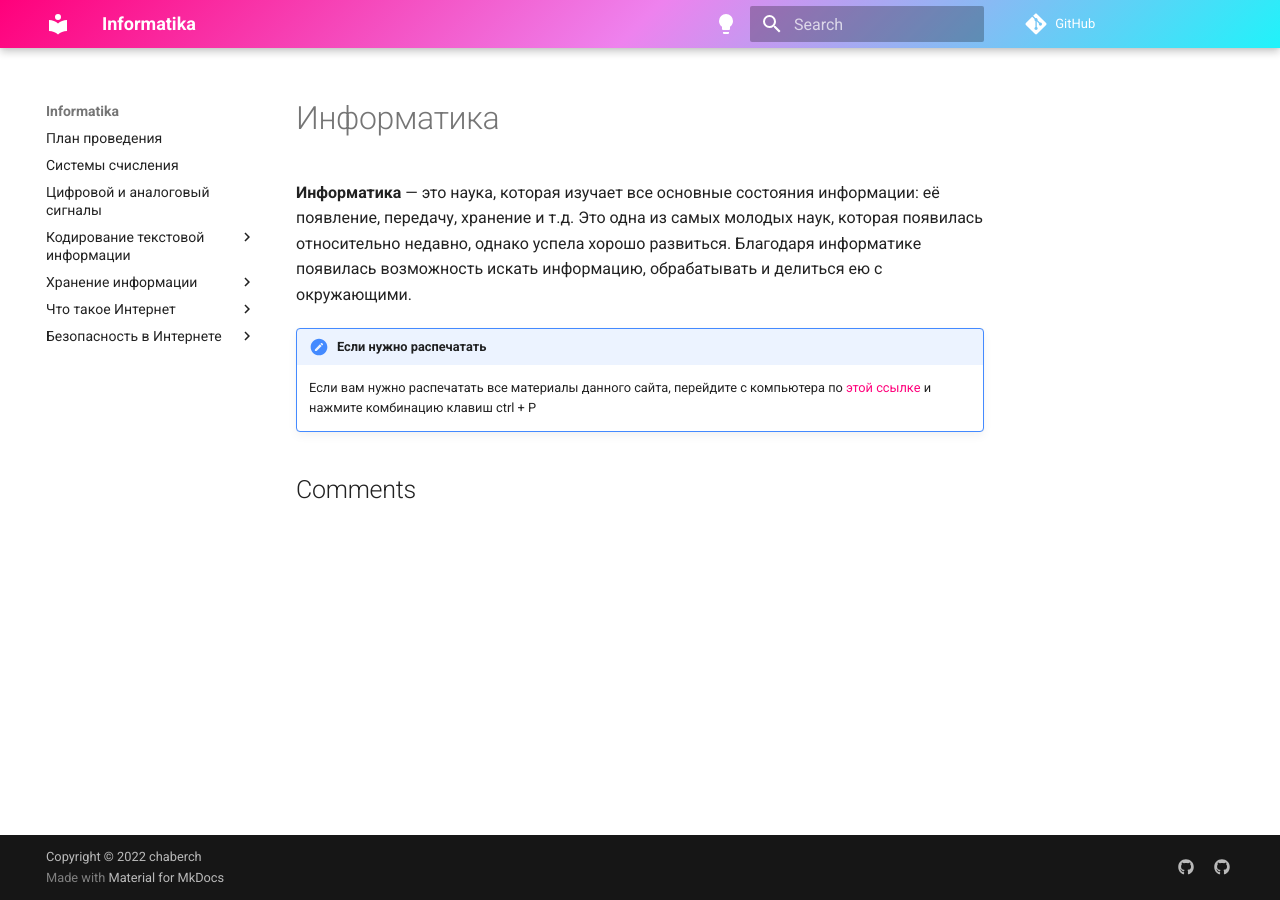
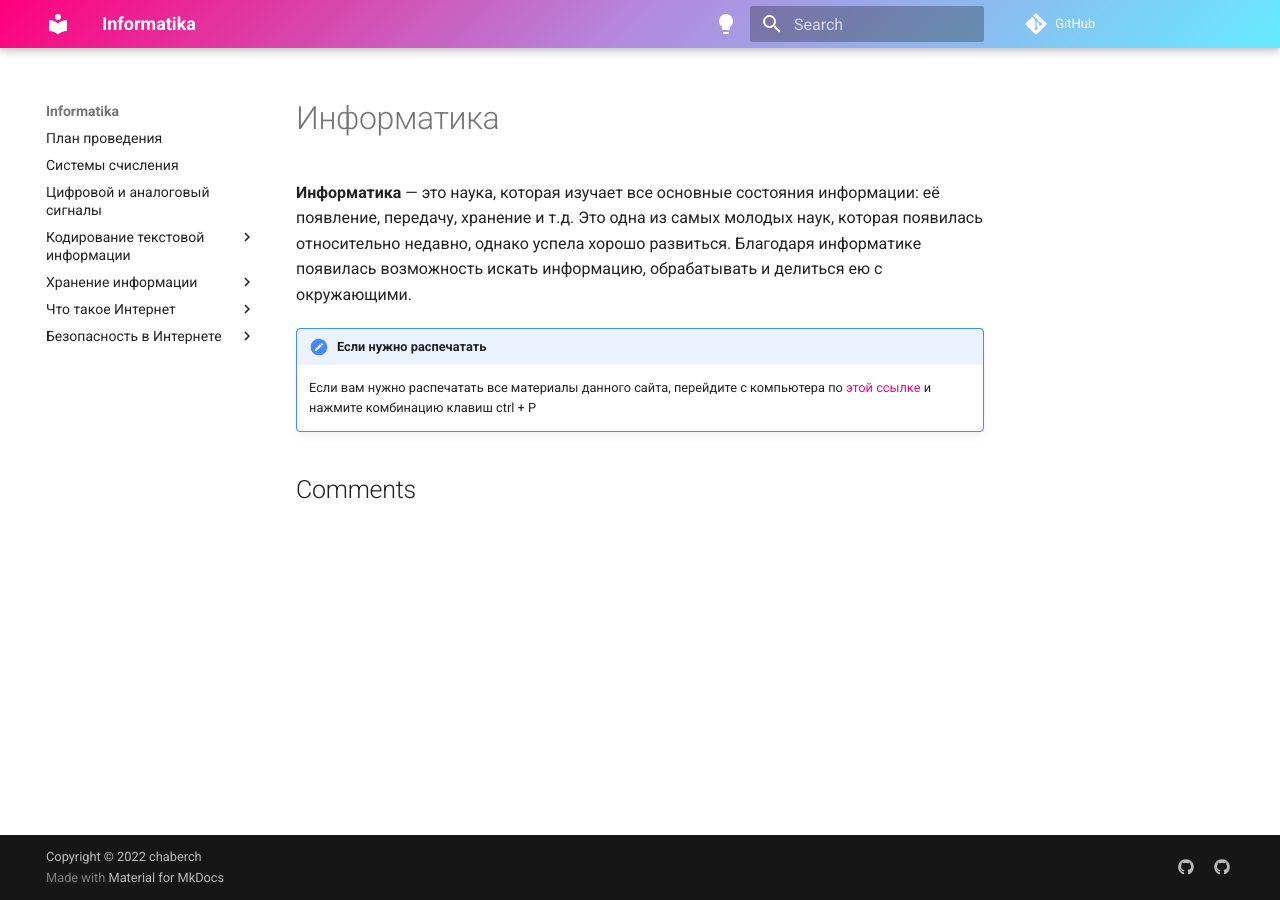
Before and after one commit to chabErch/Informatika, an MkDocs documentation site: the page built from docs/index.md, in a window 1280 px wide. Built offline with MkDocs 1.6.1 and Material for MkDocs 9.7.7, drawn with Linux system fonts in a browser that asks for light colours; comment, search, counter and statistics services are not loaded.

Commit message:
Update extra.css

```diff
--- a/docs/stylesheets/extra.css
+++ b/docs/stylesheets/extra.css
@@ -1,9 +1,9 @@
 :root > * {
   --md-primary-fg-color: #FF007B;
   --md-primary-fg-color--light: #FF007B;
-  --md-primary-fg-color--dark:  #20f3fa;
+  --md-primary-fg-color--dark:  #66ebff;
 }
 
 .md-header {
-  background: linear-gradient(135deg, #FF007B 0%, #EE82EE 50%, #20F3FA 100%);
+  background: linear-gradient(135deg, #FF007B,#b38ade,#66ebff);
 }
```
